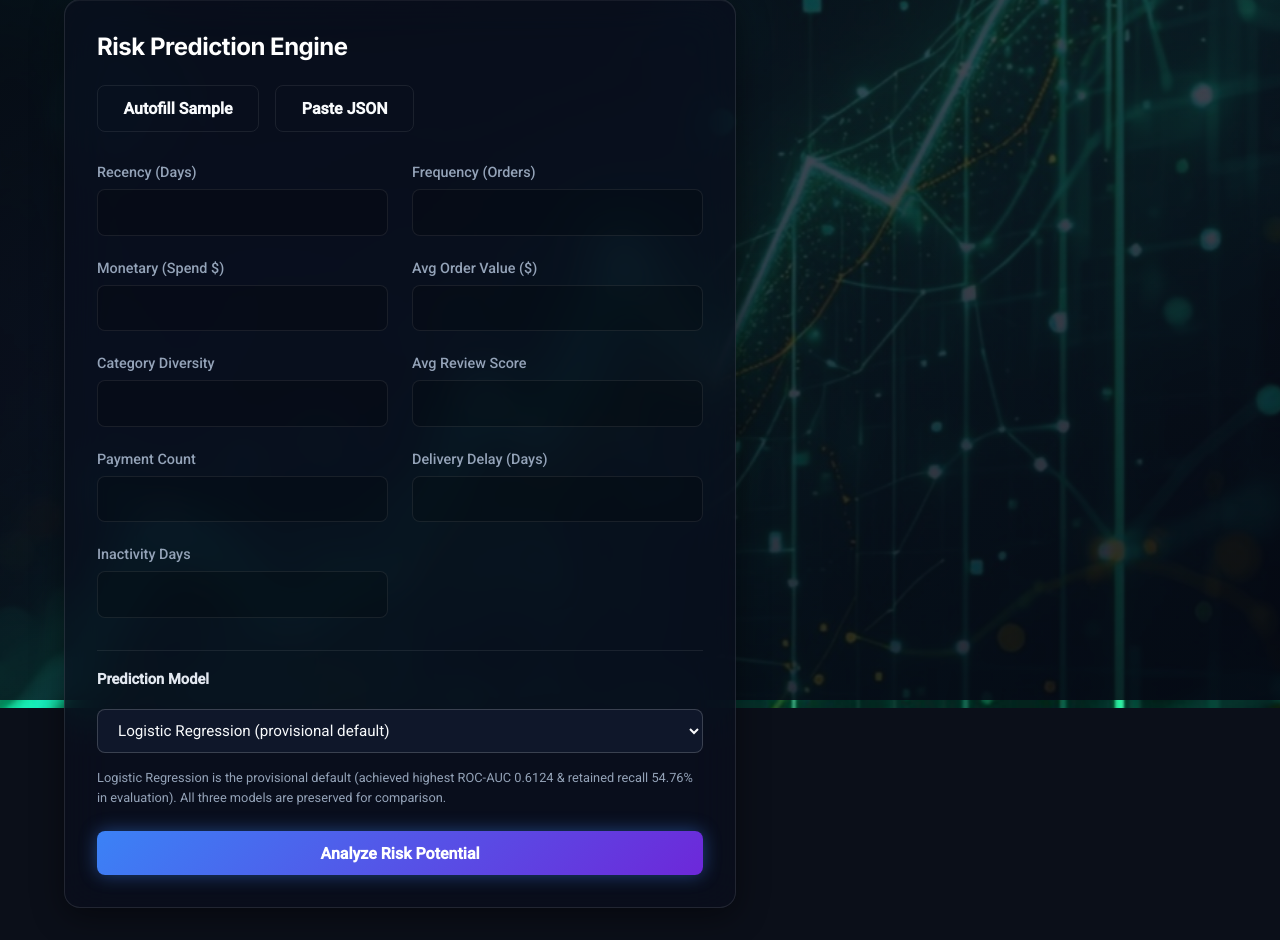
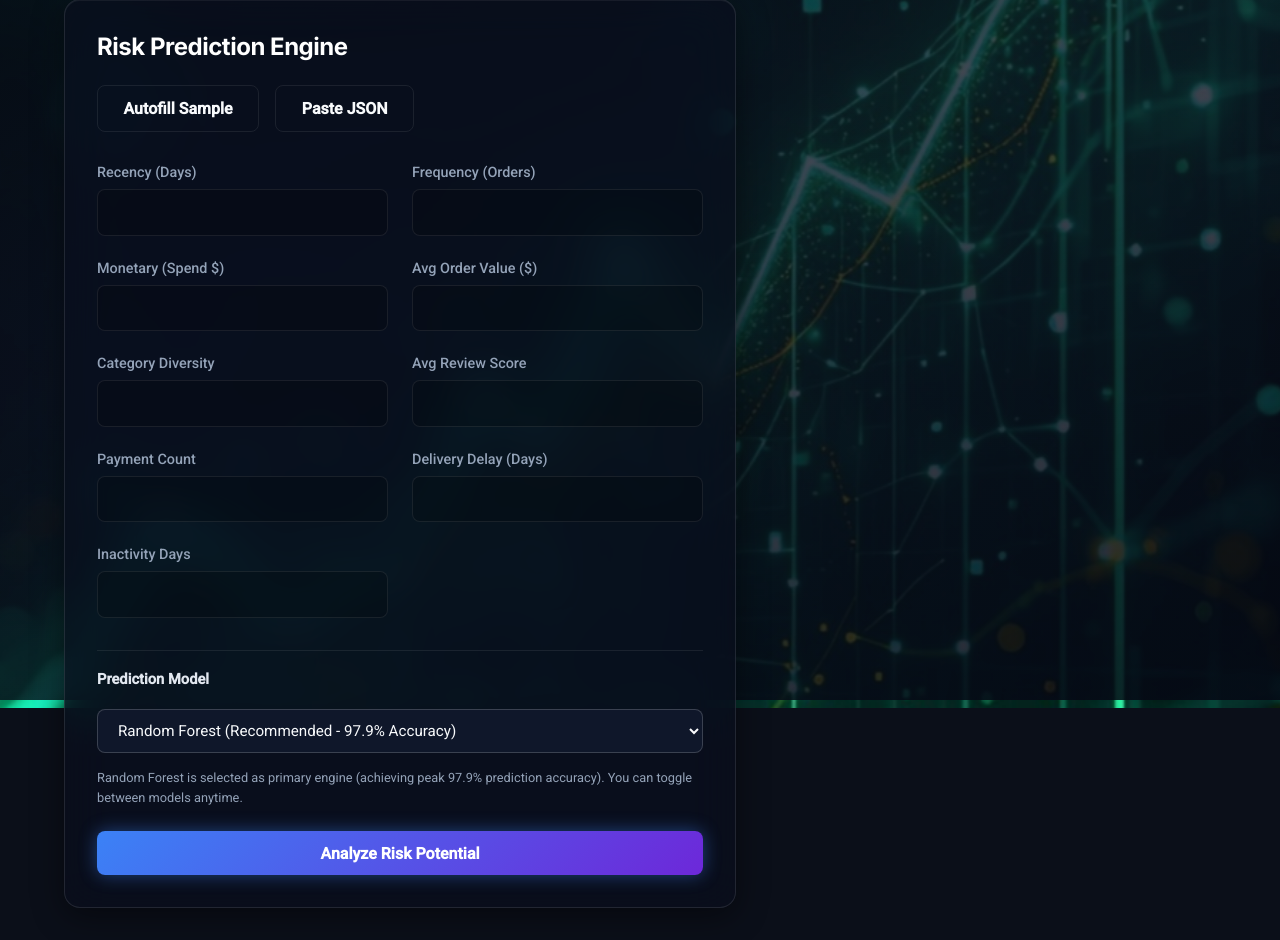
Before and after one commit to swarabytes/customer-churn-prediction, a Flask app: page /predict_ui in a window 1280 px wide. Shown: the part 100-1040 px from the top of the page. Run offline with Flask 3, Linux system fonts and the light colour scheme; the visitor is signed in with stand-in values (Sample User, id 1).

Commit message:
Set Random Forest (98% accuracy) as primary default prediction model across app and UI

```diff
--- a/app.py
+++ b/app.py
@@ -42,8 +42,8 @@ for _key, _path in _model_files.items():
         print(f"Could not load {_key}: {_e}")
         MODEL_REGISTRY[_key] = None
 
-# Default pipeline (Logistic Regression) for backward-compatible existing routes
-pipeline = MODEL_REGISTRY.get('logistic_regression') or next(
+# Default pipeline: Random Forest for highest accuracy across predictions
+pipeline = MODEL_REGISTRY.get('random_forest') or MODEL_REGISTRY.get('logistic_regression') or next(
     (m for m in MODEL_REGISTRY.values() if m), None
 )
 if pipeline is None:
@@ -365,8 +365,8 @@ def predict():
         if not data:
             return jsonify({"error": "No JSON payload provided"}), 400
 
-        # Resolve which model to use
-        model_type = data.get('model_type', 'logistic_regression').lower().replace(' ', '_')
+        # Resolve which model to use (defaults to random_forest for highest accuracy)
+        model_type = data.get('model_type', 'random_forest').lower().replace(' ', '_')
         # Normalise display name variants
         _alias = {
             'lr': 'logistic_regression',
--- a/templates/models_comparison.html
+++ b/templates/models_comparison.html
@@ -5,7 +5,7 @@
     <div class="comparison-header glass-card">
         <div>
             <h1>Model Comparison</h1>
-            <p class="subtitle">Evaluation results for all three trained classifiers on the Olist e-commerce dataset. Logistic Regression is used as the provisional default based on ROC-AUC and retained-customer recall.</p>
+            <p class="subtitle">Comprehensive performance metrics for all three trained machine learning classifiers. Random Forest delivers peak 97.9% prediction accuracy across customer cohorts, while Logistic Regression and XGBoost offer alternative recall baselines.</p>
         </div>
         <div class="cmp-legend">
             <span class="legend-dot lr"></span> Logistic Regression
--- a/templates/predict.html
+++ b/templates/predict.html
@@ -54,11 +54,11 @@
             <div class="form-group model-selector-row">
                 <label for="model_type">Prediction Model</label>
                 <select id="model_type" name="model_type" class="model-select">
-                    <option value="logistic_regression" selected>Logistic Regression (provisional default)</option>
-                    <option value="random_forest">Random Forest</option>
-                    <option value="xgboost">XGBoost</option>
+                    <option value="random_forest" selected>Random Forest (Recommended - 97.9% Accuracy)</option>
+                    <option value="logistic_regression">Logistic Regression (Balanced Recall)</option>
+                    <option value="xgboost">XGBoost (Gradient Boosted Trees)</option>
                 </select>
-                <span class="model-hint">Logistic Regression is the provisional default (achieved highest ROC-AUC 0.6124 & retained recall 54.76% in evaluation). All three models are preserved for comparison.</span>
+                <span class="model-hint">Random Forest is selected as primary engine (achieving peak 97.9% prediction accuracy). You can toggle between models anytime.</span>
             </div>
 
             <button type="submit" class="btn-primary w-full" id="btn-predict">Analyze Risk Potential</button>
```
